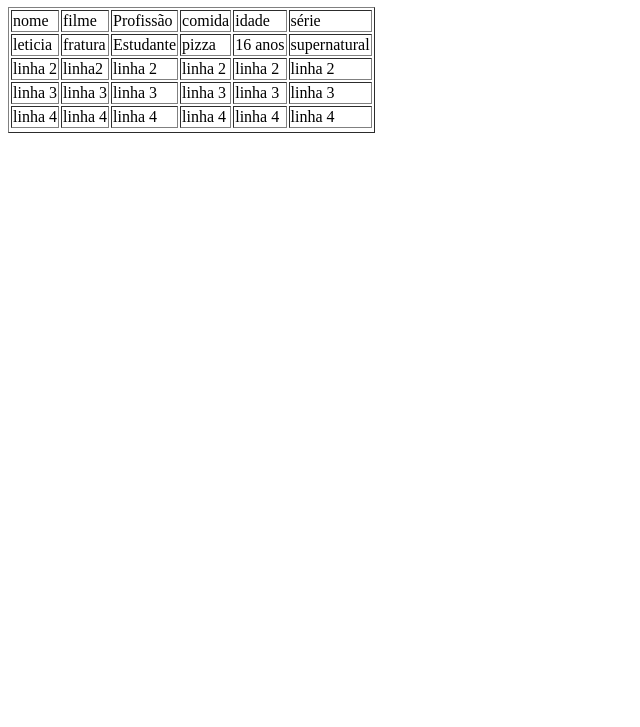
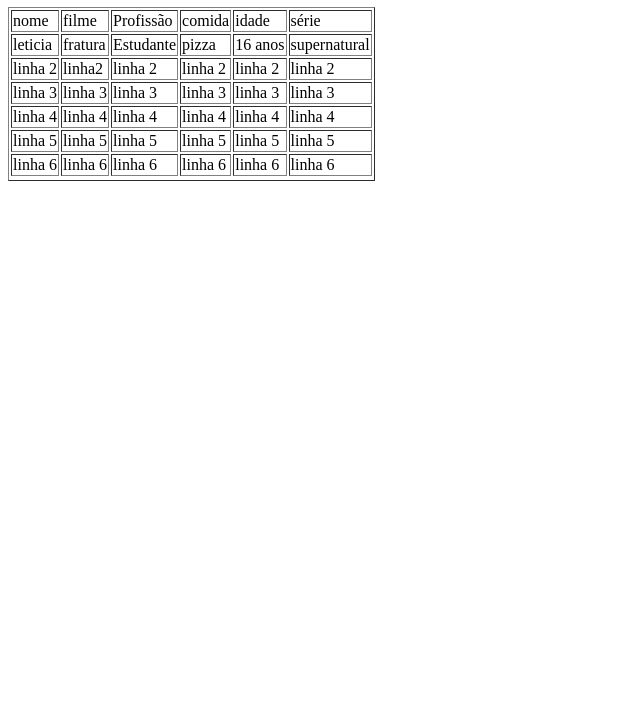
Before and after one commit to lehhestevess/perfilLETICIA, a plain HTML site: page index.html in a window 1280 px wide. Shown: the part 73-800 px from the top of the page, without its empty margins (0-640 px from the left). Drawn offline with Linux system fonts and the light colour scheme.

Commit message:
aumentei o numero de linhas e colunas

```diff
--- a/index.html
+++ b/index.html
@@ -48,7 +48,23 @@
                 <td>linha 4</td>
                 <td>linha 4</td>
 
+            </tr>
+            <tr>
+                <td>linha 5</td>
+                <td>linha 5</td>
+                <td>linha 5</td>
+                <td>linha 5</td>
+                <td>linha 5</td>
+                <td>linha 5</td>
 
+            </tr>
+            <tr>
+                <td>linha 6</td>
+                <td>linha 6</td>
+                <td>linha 6</td>
+                <td>linha 6</td>
+                <td>linha 6</td>
+                <td>linha 6</td>
     </tr>
     <tr>
 
```
